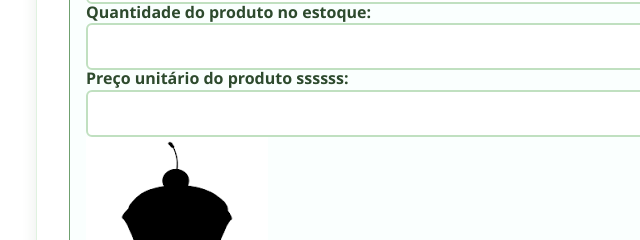
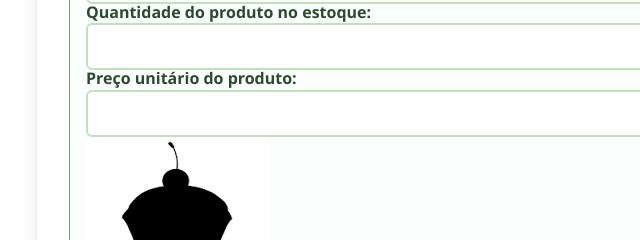
Before and after one commit to rjhalmeman/dw1-modelo-4bim, a website: page frontend/produto/produto.html in a window 1280 px wide. Shown: the part 462-702 px from the top of the page, 36-676 px from the left. Drawn offline with Linux system fonts and the light colour scheme; no server answers; files whose address does not match are found by name.

Commit message:
28/10/2025 - 07:14:19

```diff
--- a/frontend/produto/produto.html
+++ b/frontend/produto/produto.html
@@ -41,7 +41,7 @@
                         <input type="text" id="nome_produto" name="nome_produto" required>
                         <label for="quantidade_estoque_produto">Quantidade do produto no estoque:</label>
                         <input type="number" id="quantidade_estoque_produto" name="quantidade_estoque_produto" required>
-                        <label for="preco_unitario_produto">Preço unitário do produto ssssss:</label>
+                        <label for="preco_unitario_produto">Preço unitário do produto:</label>
                         <input type="number" id="preco_unitario_produto" name="preco_unitario_produto" required>
 
                         <div class="image-upload-group">
```
